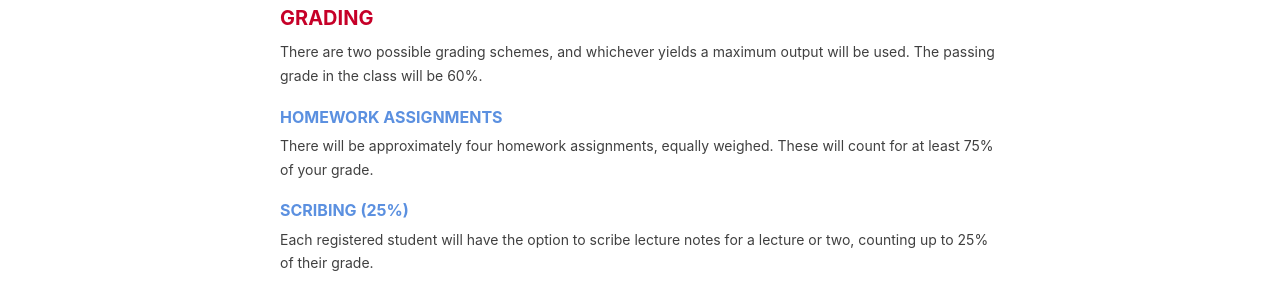
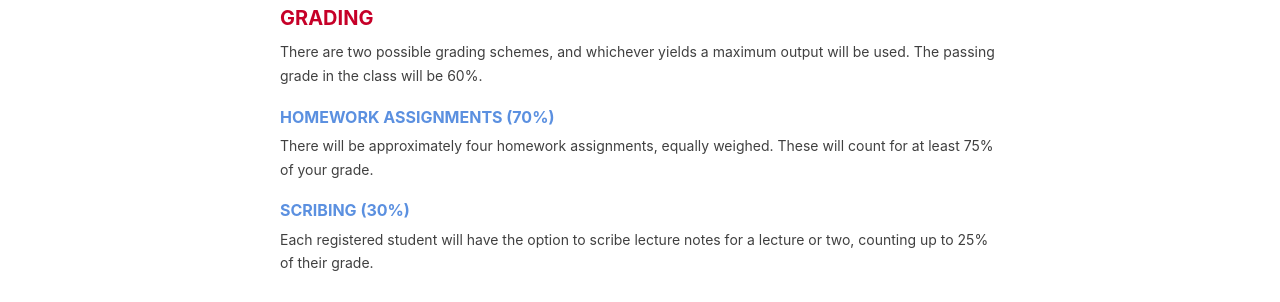
Before and after one commit to 6s096-iap24/6s096-iap24.github.io, a Jekyll site: the page built from _pages/syllabus.md, in a window 1280 px wide and 900 px high, scrolled down 1419 px. Shown: the part 153-455 px from the top of the window. Built offline with Jekyll 4.4.1, drawn with Linux system fonts in a browser that asks for light colours.

Commit message:
Update syllabus.md

```diff
--- a/_pages/syllabus.md
+++ b/_pages/syllabus.md
@@ -50,10 +50,10 @@ We will have lectures on Monday, Wednesday, Thursday.
 ## GRADING
 There are two possible grading schemes, and whichever yields a maximum output will be used. The passing grade in the class will be 60%.
 
-### <font color="#5B90E0">HOMEWORK ASSIGNMENTS</font>
+### <font color="#5B90E0">HOMEWORK ASSIGNMENTS (70%)</font>
 There will be approximately four homework assignments, equally weighed. These will count for at least 75% of your grade.
 
-### <font color="#5B90E0">SCRIBING (25%)</font>
+### <font color="#5B90E0">SCRIBING (30%)</font>
 Each registered student will have the option to scribe lecture notes for a lecture or two, counting up to 25% of their grade.
 
 ## RESOURCES
```
